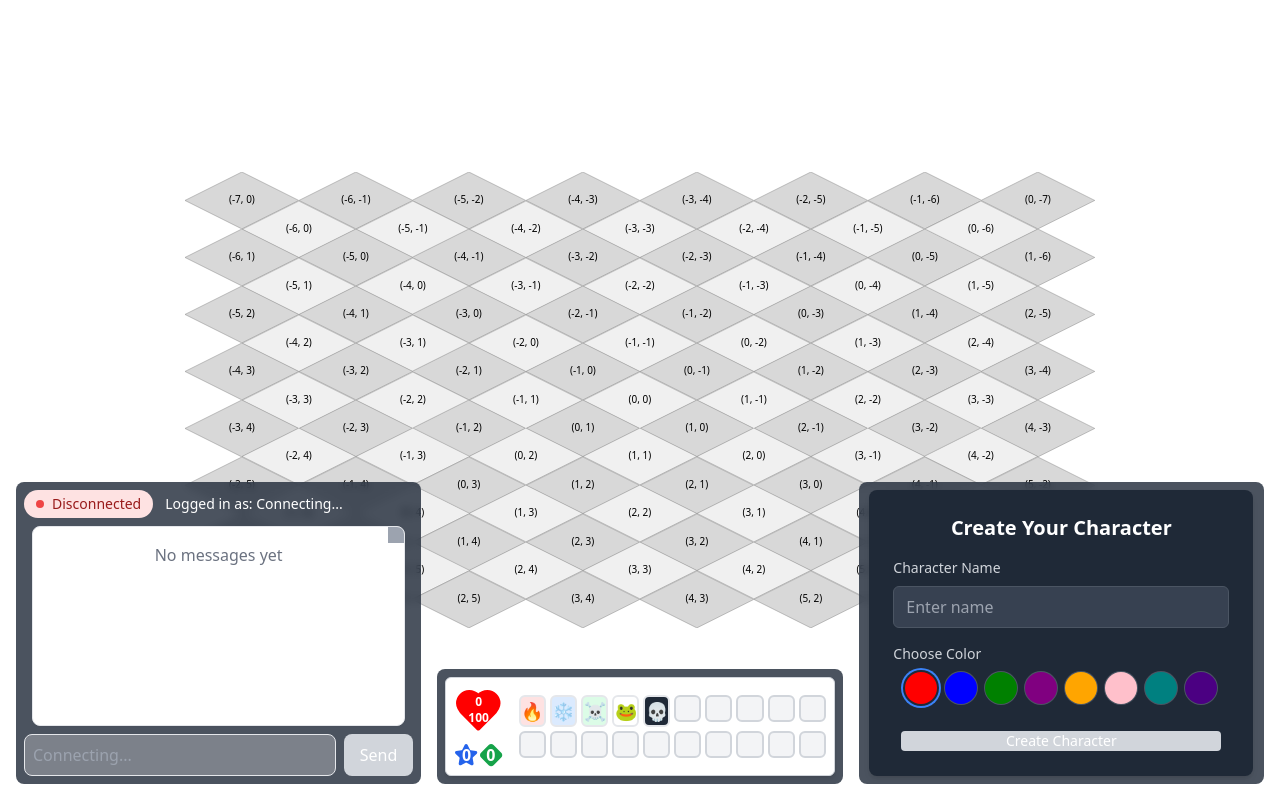
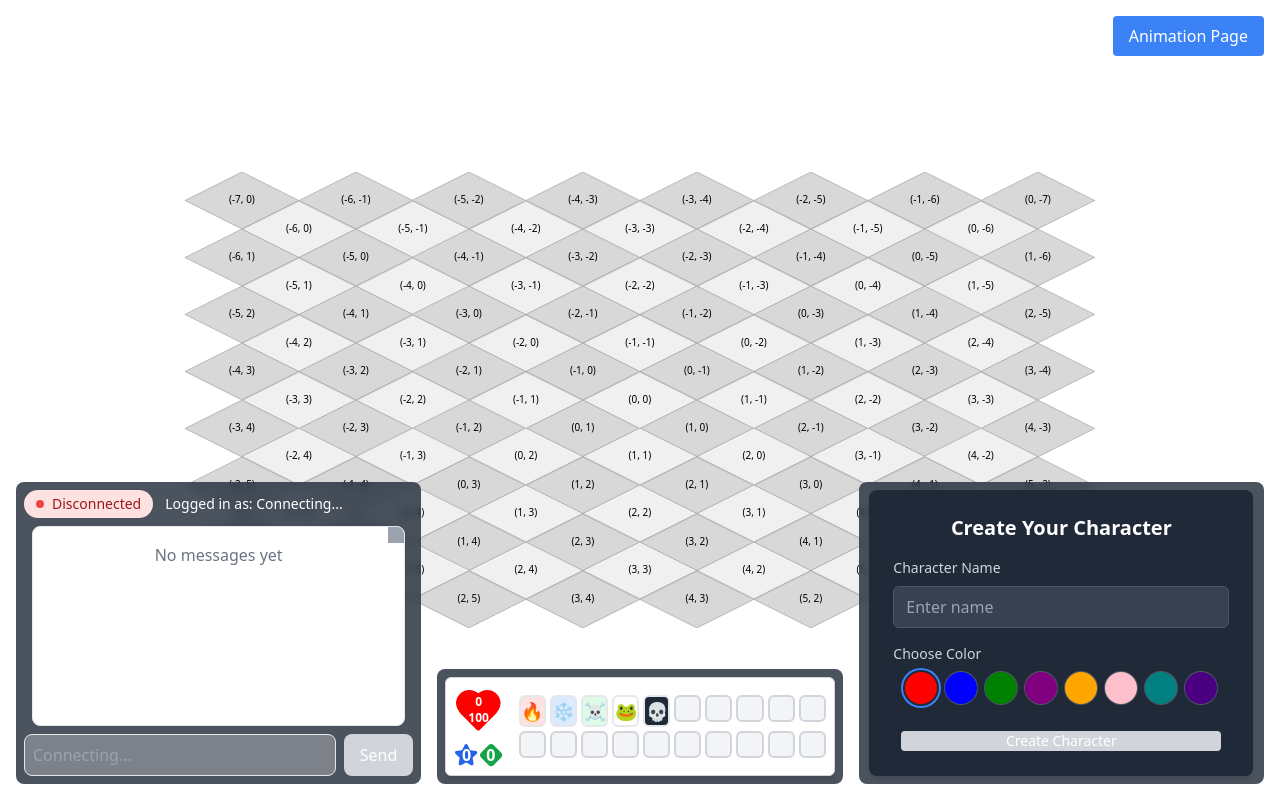
Before and after one commit to AntoineROYERB/dofus.js, a React (Vite) app in the folder frontend/: page / in a window 1280 px wide. Built offline with nearby package versions, Linux system fonts and the light colour scheme; no server answers; the HTML template or start-up script is replaced by a standard one.

Commit message:
feat: integrate react-router for navigation and add AnimationPage route

```diff
--- a/frontend/package.json
+++ b/frontend/package.json
@@ -14,7 +14,8 @@
     "@tailwindcss/cli": "^4.0.0",
     "lucide-react": "^0.501.0",
     "react": "^18.3.1",
-    "react-dom": "^18.3.1"
+    "react-dom": "^18.3.1",
+    "react-router-dom": "^6.30.1"
   },
   "devDependencies": {
     "@eslint/js": "^9.17.0",
--- a/frontend/src/App.tsx
+++ b/frontend/src/App.tsx
@@ -1,4 +1,10 @@
 import { useState } from "react";
+import {
+  BrowserRouter as Router,
+  Routes,
+  Route,
+  Link,
+} from "react-router-dom";
 import {
   WebSocketProvider,
   generateMessageId,
@@ -9,6 +15,7 @@ import SpellBar from "./components/Game/Spellbar";
 import { Position, GameStatus, GAME_STATUS } from "./types/game";
 import { CharacterCreation } from "./components/Game/CharacterCreation";
 import { GameInfoPanel } from "./components/Game/GameInfoPanel";
+import AnimationPage from "./pages/AnimationPage";
 
 import { GameOverModal } from "./components/Game/GameOverModal";
 import { useWebSocket } from "./context/WebSocketContext";
@@ -251,6 +258,14 @@ function GameContainer() {
         </div>
       </div>
 
+      <div className="absolute top-4 right-4">
+        <Link to="/animation">
+          <button className="px-4 py-2 bg-blue-500 text-white rounded hover:bg-blue-700">
+            Animation Page
+          </button>
+        </Link>
+      </div>
+
       {winner && (
         <GameOverModal
           winner={winner}
@@ -269,7 +284,12 @@ function GameContainer() {
 function App() {
   return (
     <WebSocketProvider>
-      <GameContainer />
+      <Router>
+        <Routes>
+          <Route path="/" element={<GameContainer />} />
+          <Route path="/animation" element={<AnimationPage />} />
+        </Routes>
+      </Router>
     </WebSocketProvider>
   );
 }
```
Also changed, not shown: 1 other file (tests, documents, lock files or other folders).
